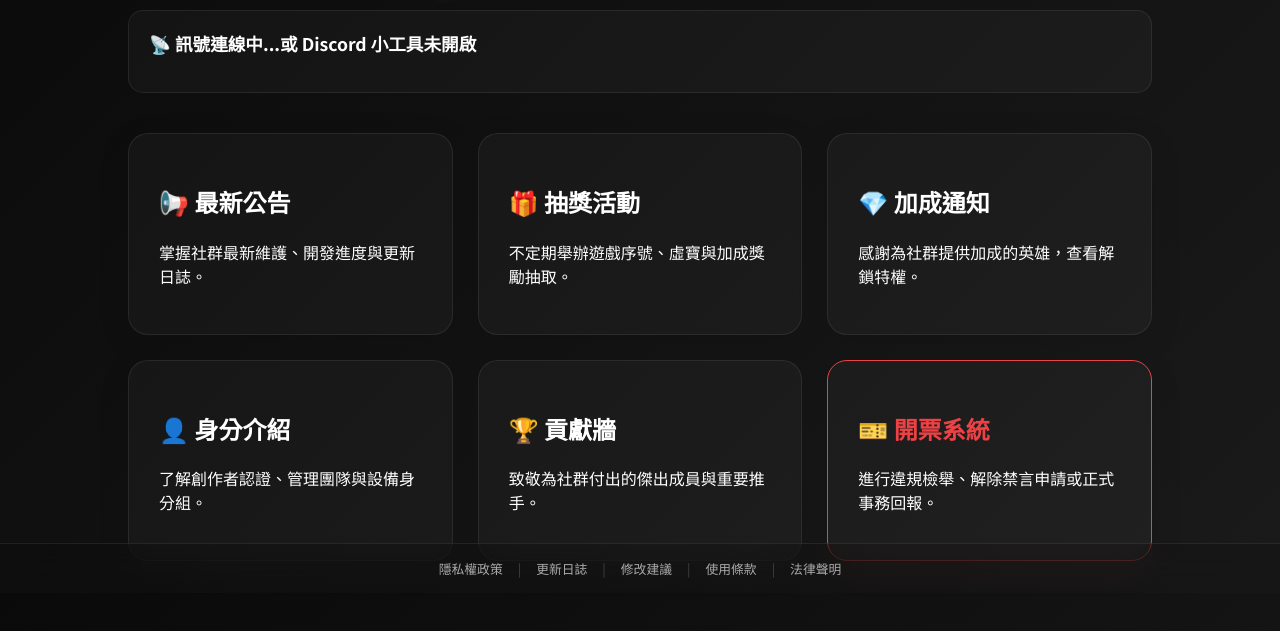
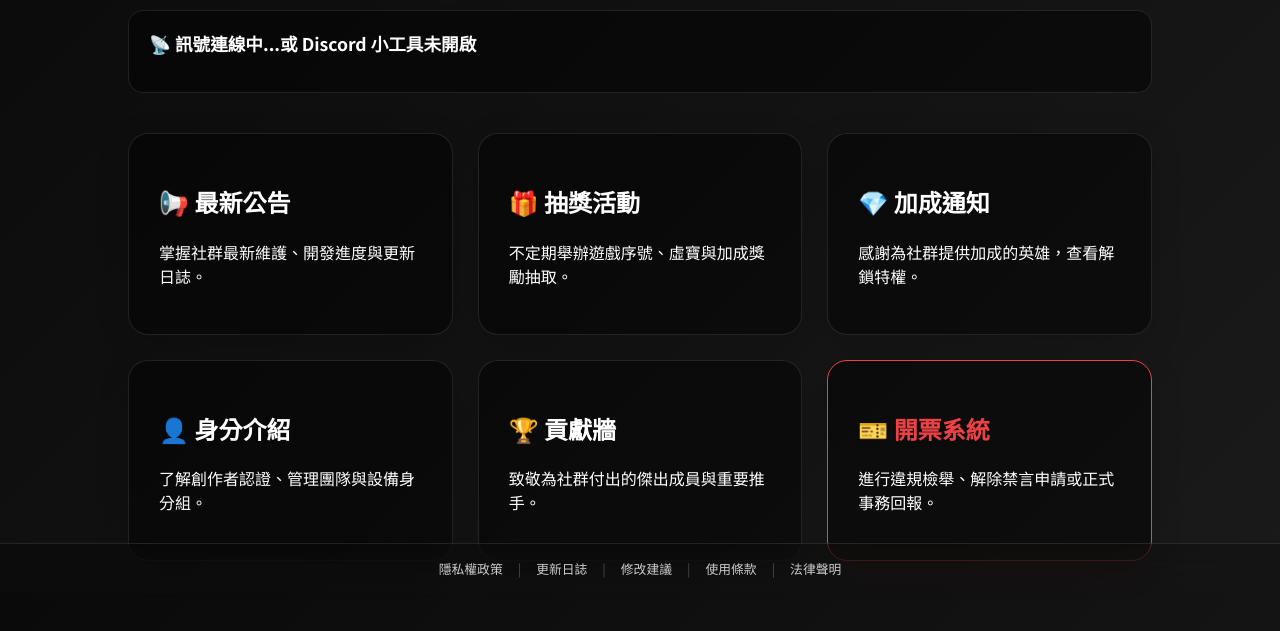
Before and after one commit to Dyson201101010/players-tavern, a plain HTML site: page index.html in a window 1280 px wide. Shown: the part 207-838 px from the top of the page. Drawn offline with Linux system fonts and the light colour scheme; no server answers.

Commit message:
Enhance theme styles and add boost section
Updated styles for dark and light themes, improved glass background opacity, and added a new boost section in the HTML structure.

```diff
--- a/index.html
+++ b/index.html
@@ -12,9 +12,10 @@
             --mc-green: #3ba55c;
             --ticket-red: #ed4245;
             --text-color: #ffffff;
-            --glass-bg: rgba(255, 255, 255, 0.03);
-            --glass-border: rgba(255, 255, 255, 0.08);
-            --footer-text: #aaaaaa;
+            /* 提高深色模式的玻璃背景不透明度，增強非純黑背景下的字體辨識度 */
+            --glass-bg: rgba(0, 0, 0, 0.45);
+            --glass-border: rgba(255, 255, 255, 0.1);
+            --footer-text: #cccccc;
             --glow-color: rgba(88, 101, 242, 0.6);
             --bg-gradient: linear-gradient(135deg, #0a0a0a 0%, #1a1a1a 100%);
         }
@@ -33,11 +34,11 @@
         [data-theme="aurora"] { --bg-gradient: linear-gradient(135deg, #004d40, #000000); --glow-color: #1de9b6; }
         [data-theme="lava"] { --bg-gradient: linear-gradient(135deg, #8a0303, #000000); --glow-color: #ff3300; }
 
-        /* ☀️ 淺色系主題 */
-        [data-theme="light"] { --bg-gradient: linear-gradient(135deg, #f0f2f5, #ffffff); --text-color: #1a1a1a; --glass-bg: rgba(255, 255, 255, 0.4); --glass-border: rgba(0, 0, 0, 0.08); --footer-text: #555555; --glow-color: rgba(0, 0, 0, 0.15); }
-        [data-theme="matcha"] { --bg-gradient: linear-gradient(135deg, #e8f5e9, #c8e6c9); --text-color: #1a1a1a; --glass-bg: rgba(255, 255, 255, 0.4); --glass-border: rgba(0, 0, 0, 0.08); --footer-text: #444; --glow-color: #4caf50; }
-        [data-theme="sakura"] { --bg-gradient: linear-gradient(135deg, #fce4ec, #f8bbd0); --text-color: #1a1a1a; --glass-bg: rgba(255, 255, 255, 0.4); --glass-border: rgba(0, 0, 0, 0.08); --footer-text: #444; --glow-color: #e91e63; }
-        [data-theme="sky"] { --bg-gradient: linear-gradient(135deg, #e1f5fe, #b3e5fc); --text-color: #1a1a1a; --glass-bg: rgba(255, 255, 255, 0.4); --glass-border: rgba(0, 0, 0, 0.08); --footer-text: #444; --glow-color: #03a9f4; }
+        /* ☀️ 淺色系主題 - 提高玻璃白底不透明度 */
+        [data-theme="light"] { --bg-gradient: linear-gradient(135deg, #f0f2f5, #ffffff); --text-color: #1a1a1a; --glass-bg: rgba(255, 255, 255, 0.8); --glass-border: rgba(0, 0, 0, 0.1); --footer-text: #555555; --glow-color: rgba(0, 0, 0, 0.15); }
+        [data-theme="matcha"] { --bg-gradient: linear-gradient(135deg, #e8f5e9, #c8e6c9); --text-color: #1a1a1a; --glass-bg: rgba(255, 255, 255, 0.8); --glass-border: rgba(0, 0, 0, 0.1); --footer-text: #444; --glow-color: #4caf50; }
+        [data-theme="sakura"] { --bg-gradient: linear-gradient(135deg, #fce4ec, #f8bbd0); --text-color: #1a1a1a; --glass-bg: rgba(255, 255, 255, 0.8); --glass-border: rgba(0, 0, 0, 0.1); --footer-text: #444; --glow-color: #e91e63; }
+        [data-theme="sky"] { --bg-gradient: linear-gradient(135deg, #e1f5fe, #b3e5fc); --text-color: #1a1a1a; --glass-bg: rgba(255, 255, 255, 0.8); --glass-border: rgba(0, 0, 0, 0.1); --footer-text: #444; --glow-color: #03a9f4; }
 
         body, html {
             margin: 0; padding: 0; min-height: 100vh; width: 100%;
@@ -62,15 +63,26 @@
             #cursor-glow { mix-blend-mode: multiply; opacity: 0.1; }
         }
 
+        /* 標題與重點文字的陰影保護 (增強對比) */
+        h1, h2, h3 { text-shadow: 0 2px 4px rgba(0,0,0,0.1); }
+        [data-theme="light"] h1, [data-theme="light"] h2, [data-theme="light"] h3,
+        [data-theme="matcha"] h1, [data-theme="matcha"] h2, [data-theme="matcha"] h3,
+        [data-theme="sakura"] h1, [data-theme="sakura"] h2, [data-theme="sakura"] h3,
+        [data-theme="sky"] h1, [data-theme="sky"] h2, [data-theme="sky"] h3 {
+            text-shadow: none; /* 淺色模式取消黑色陰影避免髒污感 */
+        }
+
         /* 導航列 */
         nav {
             position: fixed; top: 0; width: 100%; height: 80px;
             display: flex; justify-content: space-between; align-items: center;
             padding: 0 5%; box-sizing: border-box;
-            background: rgba(0,0,0,0.1); backdrop-filter: blur(20px); -webkit-backdrop-filter: blur(20px);
+            background: rgba(0,0,0,0.2); backdrop-filter: blur(20px); -webkit-backdrop-filter: blur(20px);
             z-index: 1000; border-bottom: 1px solid var(--glass-border);
             transition: border-color 0.5s;
         }
+        [data-theme="light"], [data-theme="matcha"], [data-theme="sakura"], [data-theme="sky"] nav { background: rgba(255,255,255,0.4); }
+
         nav:hover { border-bottom-color: var(--glow-color); box-shadow: 0 0 25px var(--glow-color); }
 
         .logo-box { display: flex; align-items: center; gap: 12px; cursor: pointer; z-index: 10; }
@@ -103,7 +115,7 @@
         .breadcrumb {
             display: flex; gap: 10px; align-items: center; font-size: 0.9rem; color: var(--footer-text); margin-bottom: 25px;
             background: var(--glass-bg); padding: 10px 20px; border-radius: 12px; border: 1px solid var(--glass-border);
-            width: fit-content; backdrop-filter: blur(10px);
+            width: fit-content; backdrop-filter: blur(15px);
         }
         .bc-link { cursor: pointer; color: var(--discord-blue); font-weight: bold; transition: 0.3s; }
         .bc-link:hover { text-shadow: 0 0 10px var(--discord-blue); }
@@ -113,12 +125,12 @@
         .info-card {
             background: var(--glass-bg); backdrop-filter: blur(15px); -webkit-backdrop-filter: blur(15px);
             border-radius: 20px; padding: 30px; border: 1px solid var(--glass-border);
-            cursor: pointer; transition: all 0.3s ease; box-shadow: 0 8px 32px rgba(0, 0, 0, 0.1);
+            cursor: pointer; transition: all 0.3s ease; box-shadow: 0 8px 32px rgba(0, 0, 0, 0.15);
         }
-        .info-card:hover { background: rgba(88, 101, 242, 0.05); box-shadow: 0 10px 30px rgba(0,0,0,0.2), 0 0 20px var(--glow-color); border-color: var(--glow-color); transform: translateY(-8px); }
+        .info-card:hover { background: rgba(88, 101, 242, 0.1); box-shadow: 0 10px 30px rgba(0,0,0,0.3), 0 0 20px var(--glow-color); border-color: var(--glow-color); transform: translateY(-8px); }
 
         /* 💀 骨架屏與 Discord Widget */
-        #discord-widget-container { margin-top: 20px; padding: 20px; background: var(--glass-bg); border-radius: 15px; border: 1px solid var(--glass-border); backdrop-filter: blur(10px); }
+        #discord-widget-container { margin-top: 20px; padding: 20px; background: var(--glass-bg); border-radius: 15px; border: 1px solid var(--glass-border); backdrop-filter: blur(15px); }
         .skeleton { background: linear-gradient(90deg, rgba(255,255,255,0.05) 25%, rgba(255,255,255,0.15) 50%, rgba(255,255,255,0.05) 75%); background-size: 200% 100%; animation: skeletonLoading 1.5s infinite; border-radius: 8px; }
         [data-theme="light"], [data-theme="matcha"], [data-theme="sakura"], [data-theme="sky"] .skeleton { background: linear-gradient(90deg, rgba(0,0,0,0.05) 25%, rgba(0,0,0,0.1) 50%, rgba(0,0,0,0.05) 75%); background-size: 200% 100%; }
         @keyframes skeletonLoading { 0% { background-position: 200% 0; } 100% { background-position: -200% 0; } }
@@ -129,20 +141,23 @@
         .dc-status { width: 12px; height: 12px; border-radius: 50%; display: inline-block; margin-right: 8px; }
         .status-online { background-color: var(--mc-green); box-shadow: 0 0 8px var(--mc-green); }
 
-        .role-section { background: var(--glass-bg); border-radius: 15px; padding: 25px; margin-bottom: 20px; border: 1px solid var(--glass-border); border-left: 4px solid var(--discord-blue); transition: all 0.3s ease; backdrop-filter: blur(10px); }
+        .role-section { background: var(--glass-bg); border-radius: 15px; padding: 25px; margin-bottom: 20px; border: 1px solid var(--glass-border); border-left: 4px solid var(--discord-blue); transition: all 0.3s ease; backdrop-filter: blur(15px); }
         .role-section:hover { border-left-color: var(--glow-color); box-shadow: inset 0 0 20px rgba(0,0,0,0.05); }
         .role-tag { display: inline-block; padding: 4px 12px; border-radius: 6px; background: var(--discord-blue); color: white; margin: 4px; font-weight: bold; font-size: 0.85rem; box-shadow: 0 2px 5px rgba(0,0,0,0.2); }
 
-        /* 🏆 貢獻牆專屬樣式 */
+        /* 🏆 貢獻牆與加成專屬樣式 */
         .hof-grid { display: grid; grid-template-columns: repeat(auto-fit, minmax(250px, 1fr)); gap: 20px; margin-top: 25px; }
-        .hof-card { background: var(--glass-bg); border-radius: 15px; padding: 25px; text-align: center; border: 1px solid var(--glass-border); transition: 0.3s; backdrop-filter: blur(10px); }
+        .hof-card { background: var(--glass-bg); border-radius: 15px; padding: 25px; text-align: center; border: 1px solid var(--glass-border); transition: 0.3s; backdrop-filter: blur(15px); box-shadow: 0 5px 15px rgba(0,0,0,0.1); }
         .hof-card:hover { transform: translateY(-5px); border-color: #faa61a; box-shadow: 0 10px 30px rgba(250, 166, 26, 0.2); }
+        .boost-card:hover { border-color: #f47fff; box-shadow: 0 10px 30px rgba(244, 127, 255, 0.2); }
         .hof-avatar { width: 80px; height: 80px; border-radius: 50%; margin-bottom: 10px; border: 3px solid #faa61a; object-fit: cover; box-shadow: 0 0 15px rgba(250, 166, 26, 0.5); }
+        .boost-avatar { border-color: #f47fff; box-shadow: 0 0 15px rgba(244, 127, 255, 0.5); }
         .hof-id { color: var(--footer-text); font-size: 0.85rem; margin-top: -10px; margin-bottom: 15px; }
         .hof-desc { font-size: 0.9rem; margin-top: 15px; color: var(--text-color); }
 
         /* 頁尾 */
-        footer { position: fixed; bottom: 0; width: 100%; padding: 15px 0; background: rgba(0,0,0,0.1); backdrop-filter: blur(20px); -webkit-backdrop-filter: blur(20px); display: flex; justify-content: center; align-items: center; gap: 15px; font-size: 0.8rem; color: var(--footer-text); border-top: 1px solid var(--glass-border); z-index: 900; }
+        footer { position: fixed; bottom: 0; width: 100%; padding: 15px 0; background: rgba(0,0,0,0.2); backdrop-filter: blur(20px); -webkit-backdrop-filter: blur(20px); display: flex; justify-content: center; align-items: center; gap: 15px; font-size: 0.8rem; color: var(--footer-text); border-top: 1px solid var(--glass-border); z-index: 900; }
+        [data-theme="light"], [data-theme="matcha"], [data-theme="sakura"], [data-theme="sky"] footer { background: rgba(255,255,255,0.4); }
         .footer-link { cursor: pointer; transition: all 0.3s; }
         .footer-link:hover { color: var(--text-color); text-shadow: 0 0 8px var(--text-color); }
         .footer-sep { opacity: 0.3; }
@@ -250,8 +265,12 @@
 
     <section id="news" class="view-section"><div class="breadcrumb"><span class="bc-link" onclick="goTo('home')">🏠 首頁</span> / <span>📢 最新公告</span></div><div style="text-align:center; padding:100px 0; color:var(--footer-text);"><h3>目前暫無內容</h3></div></section>
     <section id="giveaway" class="view-section"><div class="breadcrumb"><span class="bc-link" onclick="goTo('home')">🏠 首頁</span> / <span>🎁 抽獎活動</span></div><div style="text-align:center; padding:100px 0; color:var(--footer-text);"><h3>目前暫無內容</h3></div></section>
-    <section id="boost" class="view-section"><div class="breadcrumb"><span class="bc-link" onclick="goTo('home')">🏠 首頁</span> / <span>💎 加成通知</span></div><div style="text-align:center; padding:100px 0; color:var(--footer-text);"><h3>目前暫無內容</h3></div></section>
     <section id="legal" class="view-section"><div class="breadcrumb"><span class="bc-link" onclick="goTo('home')">🏠 首頁</span> / <span>⚖️ 法律聲明</span></div><div style="text-align:center; padding:100px 0; color:var(--footer-text);"><h3>目前暫無內容</h3></div></section>
+
+    <section id="boost" class="view-section">
+        <div class="breadcrumb"><span class="bc-link" onclick="goTo('home')">🏠 首頁</span> / <span>💎 加成通知</span></div>
+        <div id="boost-area"></div>
+    </section>
 
     <section id="hall-of-fame" class="view-section">
         <div class="breadcrumb"><span class="bc-link" onclick="goTo('home')">🏠 首頁</span> / <span>🏆 貢獻牆</span></div>
@@ -336,12 +355,38 @@
 <script>
     const serverID = "1458066464194957448";
 
-    // 💡 模組化資料架構 (Site Data JSON Pattern)
+    // 💡 模組化資料架構
     const siteData = {
+        boost: `
+            <div style="text-align: center; margin-bottom: 30px;">
+                <h1 style="color: #f47fff; text-shadow: 0 0 15px rgba(244, 127, 255, 0.4);">💎 加成守護者</h1>
+                <p style="color: var(--footer-text);">感謝以下為「遊戲吧 Players’ Tavern！」提供伺服器加成（Boost）的守護者，因為有你們，社群才能更加茁壯！</p>
+            </div>
+            <div class="hof-grid">
+                <div class="hof-card boost-card">
+                    <img src="https://ui-avatars.com/api/?name=Dy&background=8B7355&color=fff&size=128" class="hof-avatar boost-avatar" alt="Dy">
+                    <h3 style="margin: 5px 0;">Dy</h3>
+                    <p class="hof-id">dyson_2011</p>
+                    <div><span class="role-tag" style="background:#f47fff; color:white; text-shadow:none;">Server Booster</span></div>
+                </div>
+                <div class="hof-card boost-card">
+                    <img src="https://ui-avatars.com/api/?name=鬼鬼&background=333&color=fff&size=128" class="hof-avatar boost-avatar" alt="鬼鬼">
+                    <h3 style="margin: 5px 0;">鬼鬼</h3>
+                    <p class="hof-id">xiao.</p>
+                    <div><span class="role-tag" style="background:#f47fff; color:white; text-shadow:none;">Server Booster</span></div>
+                </div>
+                <div class="hof-card boost-card">
+                    <img src="https://ui-avatars.com/api/?name=Bobo&background=87CEEB&color=fff&size=128" class="hof-avatar boost-avatar" alt="Tiny Bobo">
+                    <h3 style="margin: 5px 0;">Tiny Bobo</h3>
+                    <p class="hof-id">bobo7755137_29015</p>
+                    <div><span class="role-tag" style="background:#f47fff; color:white; text-shadow:none;">Server Booster</span></div>
+                </div>
+            </div>
+        `,
         hallOfFame: `
             <div style="text-align: center; margin-bottom: 30px;">
                 <h1 style="color: #faa61a; text-shadow: 0 0 15px rgba(250, 166, 26, 0.4);">🏆 貢獻牆 Hall of Fame</h1>
-                <p style="color: var(--footer-text);">感謝以下為「遊戲吧 Players’ Tavern！」提供伺服器加成（Boost）的守護者，因為有你們，社群才能更加茁壯！</p>
+                <p style="color: var(--footer-text);">致敬那些為社群發展、基礎建設與成員福祉付出極大心力的傳奇英雄。這裡記錄著他們的卓越貢獻與足跡。</p>
             </div>
             <div class="hof-grid">
                 <div class="hof-card">
@@ -349,46 +394,27 @@
                     <h3 style="margin: 5px 0;">Dy</h3>
                     <p class="hof-id">dyson_2011</p>
                     <div>
-                        <span class="role-tag" style="background:#faa61a; color:black;">金主爸爸</span>
-                        <span class="role-tag" style="background:#f1c40f; color:black;">HR</span>
+                        <span class="role-tag" style="background:#faa61a; color:black; text-shadow:none;">最高貢獻者</span>
+                        <span class="role-tag" style="background:#f1c40f; color:black; text-shadow:none;">HR</span>
                     </div>
-                    <p class="hof-desc">群組的HR人事與管理員，大小事都請找我。</p>
-                </div>
-                <div class="hof-card">
-                    <img src="https://ui-avatars.com/api/?name=鬼鬼&background=333&color=fff&size=128" class="hof-avatar" alt="鬼鬼">
-                    <h3 style="margin: 5px 0;">鬼鬼</h3>
-                    <p class="hof-id">xiao.</p>
-                    <div>
-                        <span class="role-tag" style="background:#faa61a; color:black;">金主爸爸</span>
-                    </div>
-                    <p class="hof-desc">退役的射擊遊戲玩家。</p>
-                </div>
-                <div class="hof-card">
-                    <img src="https://ui-avatars.com/api/?name=Bobo&background=87CEEB&color=fff&size=128" class="hof-avatar" alt="Tiny Bobo">
-                    <h3 style="margin: 5px 0;">Tiny Bobo</h3>
-                    <p class="hof-id">bobo7755137_29015</p>
-                    <div>
-                        <span class="role-tag" style="background:#faa61a; color:black;">金主爸爸</span>
-                        <span class="role-tag" style="background:#ed4245;">版主</span>
-                        <span class="role-tag" style="background:#9b59b6;">DJ</span>
-                    </div>
-                    <p class="hof-desc">Bobo小人，哈囉！我是一個非常喜歡玩遊戲的人，請多多指教！</p>
+                    <p class="hof-desc" style="text-align: left;">群組的 HR 人事與管理員。我一手建立了這個網站、重新設計了社群規範、創建了票務表單系統，並致力於解決社群成員遇到的許多問題與大小事。</p>
                 </div>
             </div>
         `,
         changelog: `
             <h1>📝 網站更新日誌</h1>
+            <div style="background:rgba(237, 66, 69, 0.1); border: 1px solid var(--ticket-red); padding: 10px; border-radius: 8px; margin-bottom: 25px; text-align: center;">
+                <b style="color:var(--ticket-red);">⚠️ 系統提示：為保持版面簡潔，日誌紀錄僅會保留最近 30 天之內容。若當天有多次更新將自動合併。</b>
+            </div>
             <div class="role-section" style="border-left-color: var(--mc-green);">
-                <h3 style="color:var(--mc-green); margin-top:0;">v2.0 - 2026/04/03</h3>
+                <h3 style="color:var(--mc-green); margin-top:0;">v2.1 終極質感進化與佈局調整 - 2026/04/03</h3>
                 <ul style="line-height: 1.8; color: var(--text-color);">
-                    <li><b>[新增]</b> 實裝「貢獻牆 (Hall of Fame)」，表揚 <b>Dy</b>、<b>鬼鬼</b>、<b>Tiny Bobo</b> 等對群組提供加成與重大貢獻的核心成員。</li>
-                    <li><b>[新增]</b> Discord 即時成員連線清單與狀態顯示小工具。</li>
-                    <li><b>[新增]</b> 深層導航麵包屑 (Breadcrumbs)，提升各分頁間的跳轉與迷航指引。</li>
-                    <li><b>[新增]</b> 骨架屏加載 (Skeleton Loading) 動畫，優化資料連線時的視覺等待體驗。</li>
-                    <li><b>[新增]</b> 更新日誌 (Changelog) 區塊，記錄網站與社群之重大變更。</li>
-                    <li><b>[優化]</b> 全面導入磨砂玻璃 (Glassmorphism) 現代化 UI 質感與卡片懸浮陰影。</li>
-                    <li><b>[優化]</b> 桌面版新增「滑鼠跟隨光暈」特效，強化電競科技氛圍。</li>
-                    <li><b>[架構]</b> 程式碼大幅重構，將網站文本全數轉化為「模組化資料 (JSON 架構)」，提升未來維護與擴充效率。</li>
+                    <li><b>[修復]</b> 全面調高「磨砂玻璃背景」的不透明度，解決在淺色、純黑以外的漸變主題下，標題與字體對比度不足、看不清楚的問題。</li>
+                    <li><b>[調整]</b> 重新規劃版面邏輯：將提供伺服器加成的成員 (鬼鬼、Tiny Bobo 等) 移至專屬的「💎 加成通知」區塊。</li>
+                    <li><b>[新增]</b> 更新「🏆 貢獻牆」內容：致敬為社群建置網站、重寫規範、設立票務系統及解決成員問題的最大功臣 <b>Dy</b>。</li>
+                    <li><b>[系統]</b> 確立更新日誌「同日多次更新自動統整為一則」及「僅保留 30 天」的維護規則。</li>
+                    <li><b>[新增]</b> 實裝 Discord 即時成員連線看板、骨架屏 (Skeleton Loading) 動畫及深層導航麵包屑。</li>
+                    <li><b>[架構]</b> 程式碼重構為模組化資料 (JSON 架構)，並實裝滑鼠跟隨光暈 (桌面版)。</li>
                 </ul>
             </div>
         `,
@@ -398,7 +424,7 @@
                 <h3 style="color:var(--discord-blue); margin-top:0;">【基礎成員】 — 初來乍到的冒險者</h3>
                 <p><span class="role-tag">@旅行者</span> ：伺服器的核心成員，完成入群驗證後的標準身分。</p>
                 <p><span class="role-tag">@手機玩家</span> <span class="role-tag">@手柄玩家</span> <span class="role-tag">@電腦玩家</span> ：設備標籤，協助成員快速尋找同平台的遊玩夥伴。</p>
-                <p><span class="role-tag" style="background:#ff0000;">@YouTube</span> ：創作者認證位階。獲得條件：頻道達 <b>500 訂閱</b> 且影片平均播放量達 <b>100 次</b> 以上。</p>
+                <p><span class="role-tag" style="background:#ff0000; text-shadow:none;">@YouTube</span> ：創作者認證位階。獲得條件：頻道達 <b>500 訂閱</b> 且影片平均播放量達 <b>100 次</b> 以上。</p>
             </div>
             <div class="role-section">
                 <h3 style="color:var(--discord-blue); margin-top:0;">【通知設置】 — 掌握第一手資訊</h3>
@@ -414,7 +440,8 @@
             </div>
             <div class="role-section">
                 <h3 style="color:var(--discord-blue); margin-top:0;">【榮譽與貢獻】 — 感謝您的支持</h3>
-                <p><span class="role-tag" style="background:#faa61a; color:black;">@金主爸爸</span> ：伺服器贊助者專屬榮譽，提供伺服器加成（Boost）或捐贈抽獎獎品者獲得。</p>
+                <p><span class="role-tag" style="background:#f47fff; color:white; text-shadow:none;">@Server Booster</span> ：伺服器贊助者專屬榮譽，提供伺服器加成（Boost）即可獲得。</p>
+                <p><span class="role-tag" style="background:#faa61a; color:black; text-shadow:none;">@金主爸爸</span> ：捐贈抽獎獎品或為社群提供巨大貢獻者獲得。</p>
             </div>
         `,
         ticket: `
@@ -546,7 +573,7 @@
 
             dcContent.querySelector('div').innerHTML = `<span class="dc-status status-online"></span> <b style="color:var(--mc-green);">${d.presence_count}</b> 位玩家在線 | 基地狀態: 運行中`;
 
-            // 渲染成員頭像 (最多顯示 14 個防止畫面過長)
+            // 渲染成員頭像
             const membersHtml = (d.members || []).slice(0, 14).map(m =>
                 `<img src="${m.avatar_url}" class="dc-avatar" title="${m.username}" alt="${m.username}">`
             ).join('');
@@ -567,16 +594,16 @@
         setTheme(savedTheme);
 
         // 模組化資料載入
+        document.getElementById('boost-area').innerHTML = siteData.boost;
         document.getElementById('hof-area').innerHTML = siteData.hallOfFame;
         document.getElementById('role-display-area').innerHTML = siteData.roles;
         document.getElementById('ticket-rules-area').innerHTML = siteData.ticket;
         document.getElementById('full-rules-box').innerHTML = siteData.rules;
         document.getElementById('privacy-area').innerHTML = siteData.privacy;
-        document.getElementById('changelog-area').innerHTML = siteData.changelog; // 載入更新日誌
+        document.getElementById('changelog-area').innerHTML = siteData.changelog;
         document.getElementById('suggest-area').innerHTML = siteData.suggest;
         document.getElementById('terms-area').innerHTML = siteData.terms;
 
-        // 延遲 1 秒執行 Discord API 模擬骨架屏過渡
         setTimeout(syncDiscord, 1000);
         reveal();
         setInterval(syncDiscord, 60000);
```
